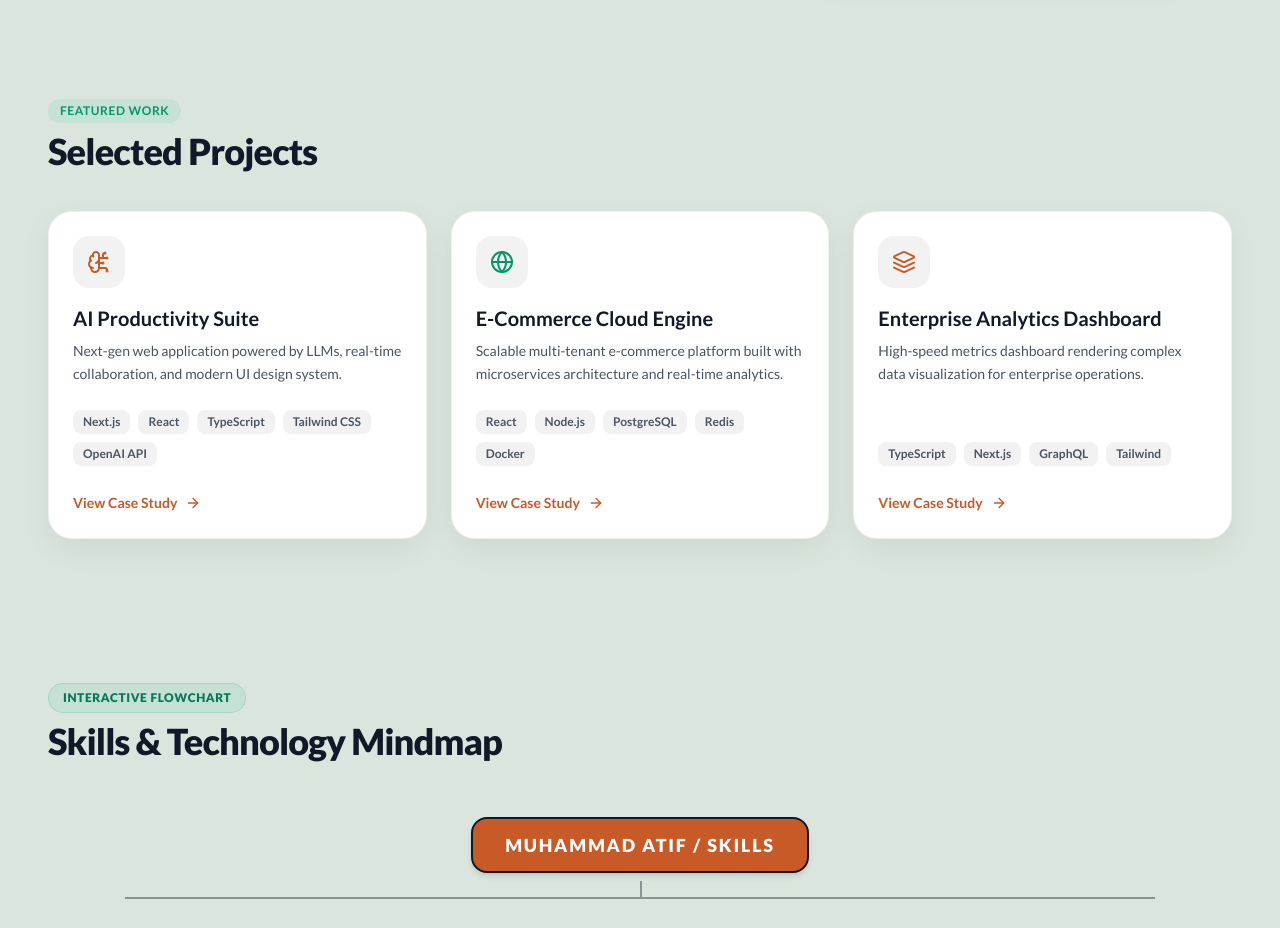
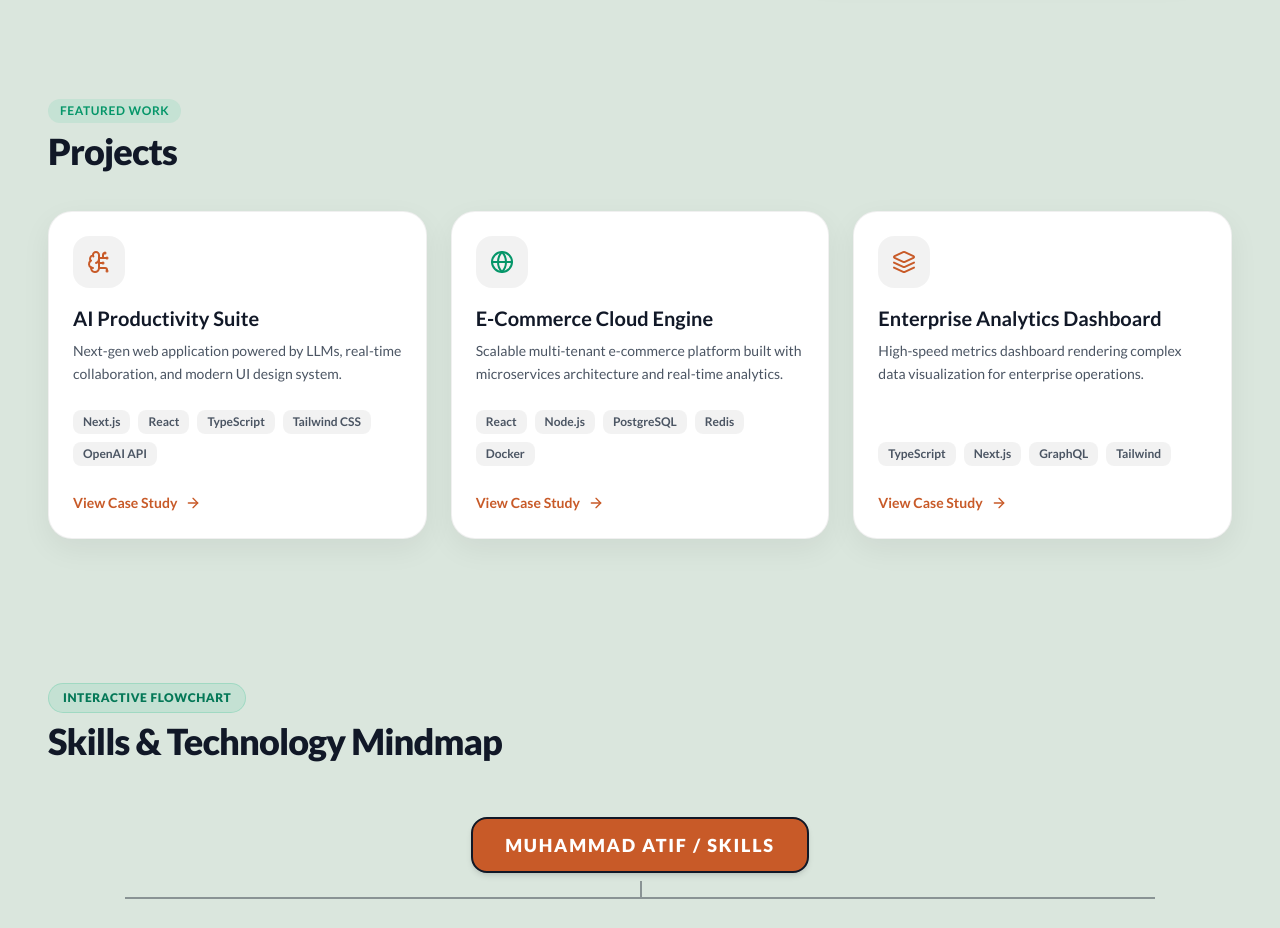
Before and after one commit to atif00150/Personal-Portfolio, a Next.js app: page / in a window 1280 px wide. Shown: the part 1380-2308 px from the top of the page. Built offline with nearby package versions, Linux system fonts and the light colour scheme.

Commit message:
Update Projects section heading from Selected Projects to Projects

```diff
--- a/components/Sections.tsx
+++ b/components/Sections.tsx
@@ -375,7 +375,7 @@ export function ProjectsSection() {
             Featured Work
           </div>
           <h2 className="text-3xl sm:text-4xl font-extrabold text-gray-900 tracking-tight">
-            Selected Projects
+            Projects
           </h2>
         </div>
 
```
